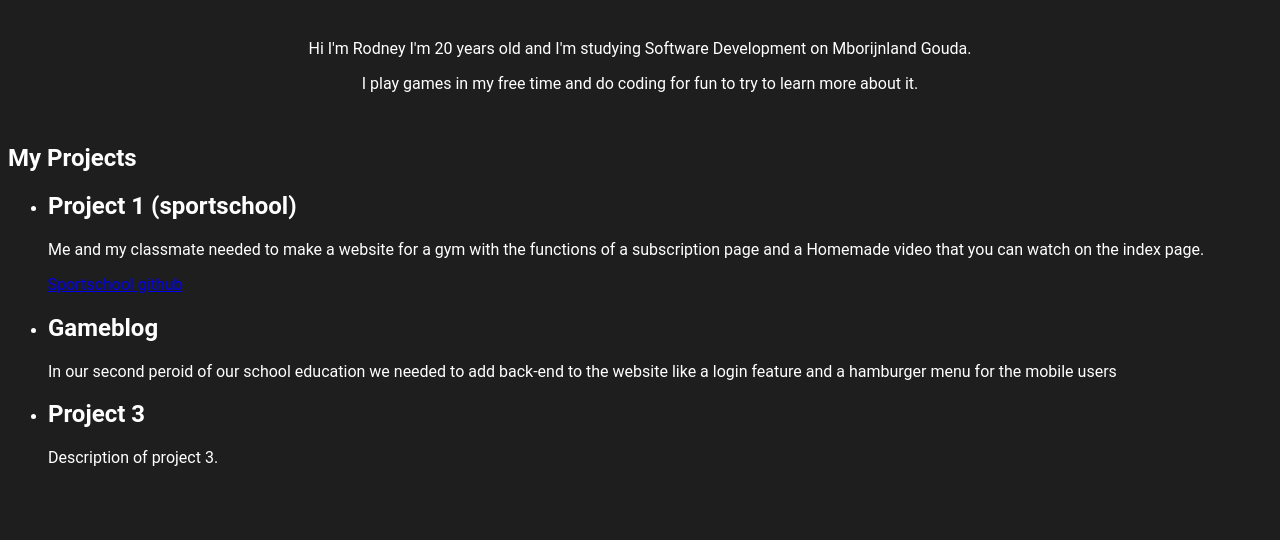
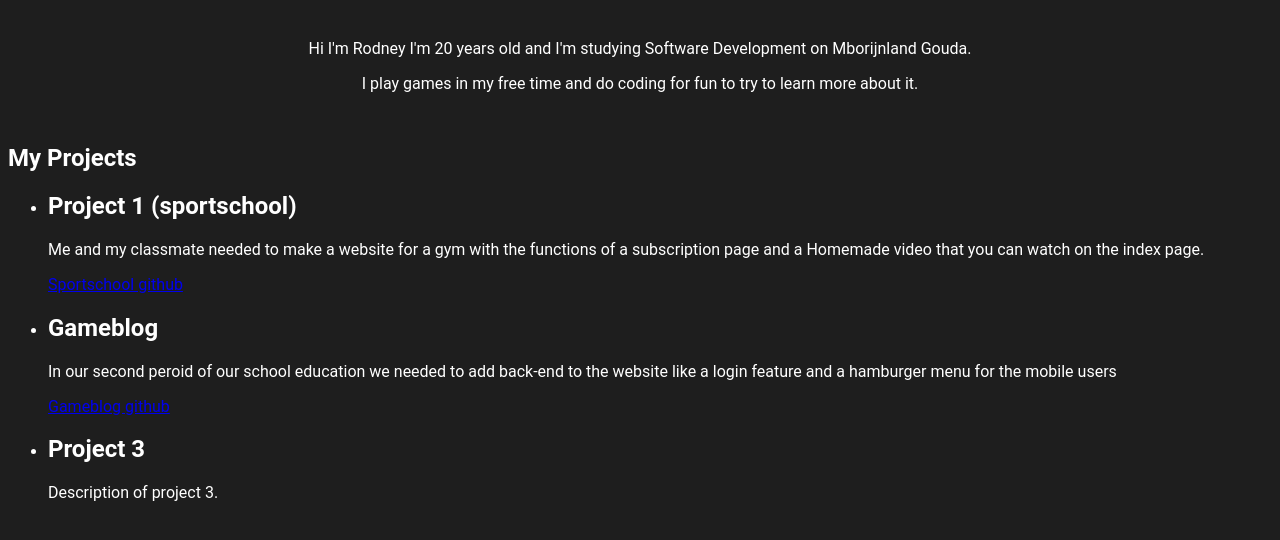
Before and after one commit to RodneyHilgen/Rodneyhilgen.github.io, a plain HTML site: page index.html in a window 1280 px wide. Drawn offline with nearby package versions, Linux system fonts and the light colour scheme.

Commit message:
gameblog

```diff
--- a/index.html
+++ b/index.html
@@ -31,7 +31,7 @@
           <li>
             <h2>Gameblog</h2>
             <p>In our second peroid of our school education we needed to add back-end to the website like a login feature and a hamburger menu for the mobile users</p>
-            <a href=""></a>
+            <a href="https://rodneyhilgen.github.io/Gameblog/">Gameblog github</a>
           </li>
           <li>
             <h2>Project 3</h2>
```
